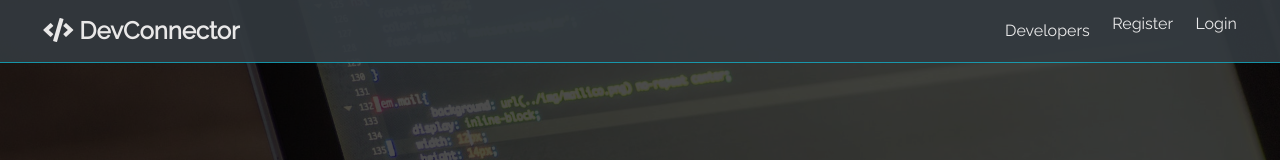
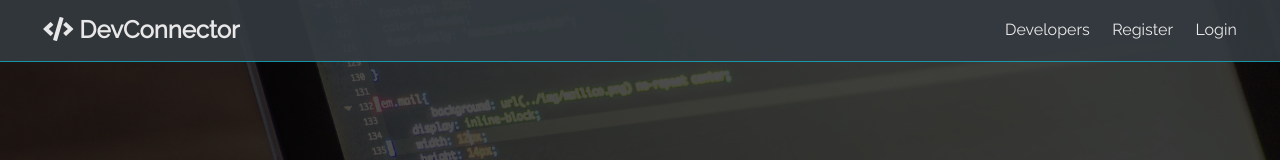
Before and after one commit to andreikurnosov/connector, a React (Create React App) app in the folder client/: page / in a window 1280 px wide. Shown: the top 160 px of the page. Built offline with nearby package versions, Linux system fonts and the light colour scheme; no server answers.

Commit message:
FIX: put Link in <li> in Navbar and maked it simple Route

```diff
--- a/client/src/App.js
+++ b/client/src/App.js
@@ -43,8 +43,8 @@ function App() {
             <Switch>
               <Route exact path="/register" component={Register} />
               <Route exact path="/login" component={Login} />
+              <Route exact path="/profiles" component={Profiles} />
               <PrivateRoute exact path="/dashboard" component={Dashboard} />
-              <PrivateRoute exact path="/profiles" component={Profiles} />
               <PrivateRoute exact path="/create-profile" component={CreateProfile} />
               <PrivateRoute exact path="/edit-profile" component={EditProfile} />
               <PrivateRoute exact path="/add-experience" component={AddExperince} />
--- a/client/src/components/layout/Navbar.jsx
+++ b/client/src/components/layout/Navbar.jsx
@@ -24,7 +24,9 @@ function Navbar({ auth: { isAuthenticated, loading }, logout }) {
   );
   const guestLinks = (
     <ul>
-      <Link to="/profiles">Developers</Link>
+      <li>
+        <Link to="/profiles">Developers</Link>
+      </li>
       <li>
         <Link to="/register">Register</Link>
       </li>
```
